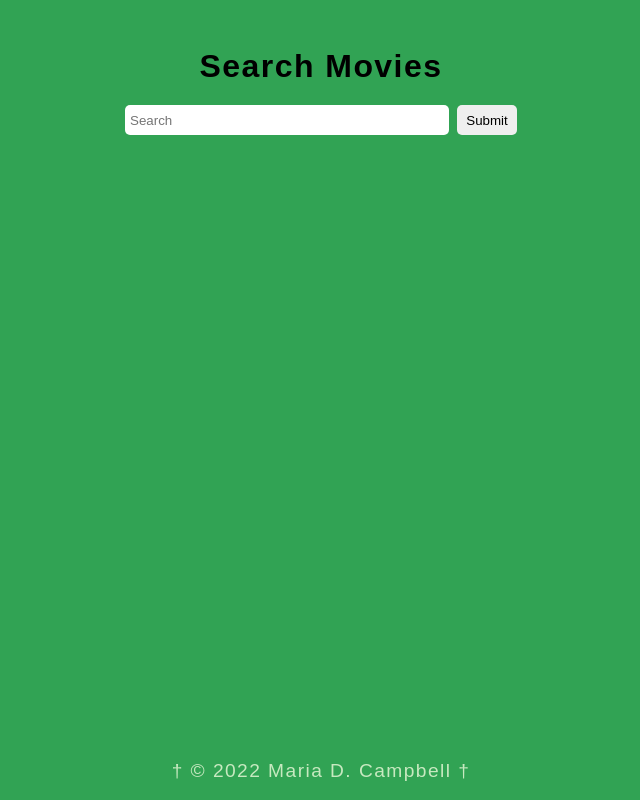
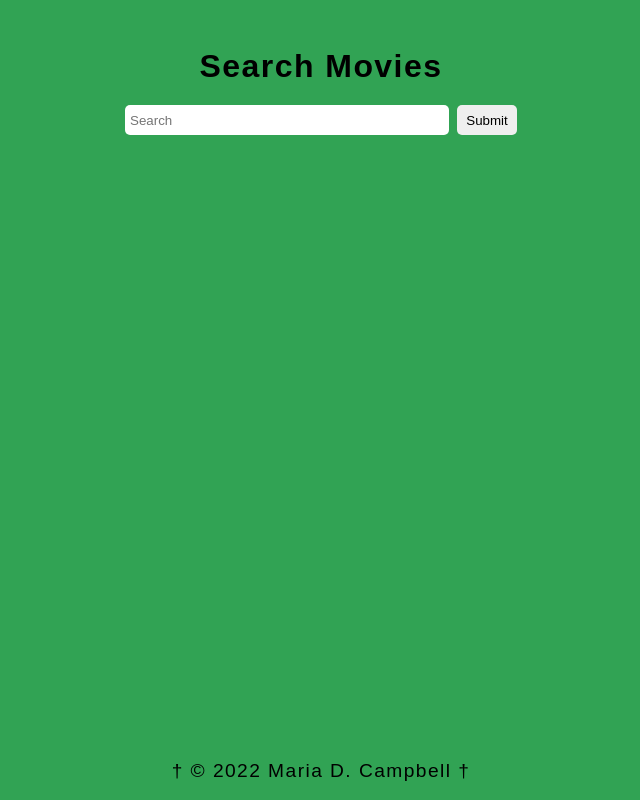
Before and after one commit to interglobalmedia/omdb-api-nextjs, a Next.js app: page / in a window 1280 px wide. Shown: the whole page, without its empty margins (319-959 px from the left). Built offline with nearby package versions, Linux system fonts and the light colour scheme; no server answers; a web font is replaced by a local one.

Commit message:
OAN-1 #resolve #comment change back font text color to black

```diff
--- a/styles/partials/sticky-footer.scss
+++ b/styles/partials/sticky-footer.scss
@@ -5,7 +5,6 @@
  .site-footer {
     text-align: center;
     font-size: 1.2rem;
-    color: $light-mint;
 }
 
 /* Sticky Footer Styling */
```
